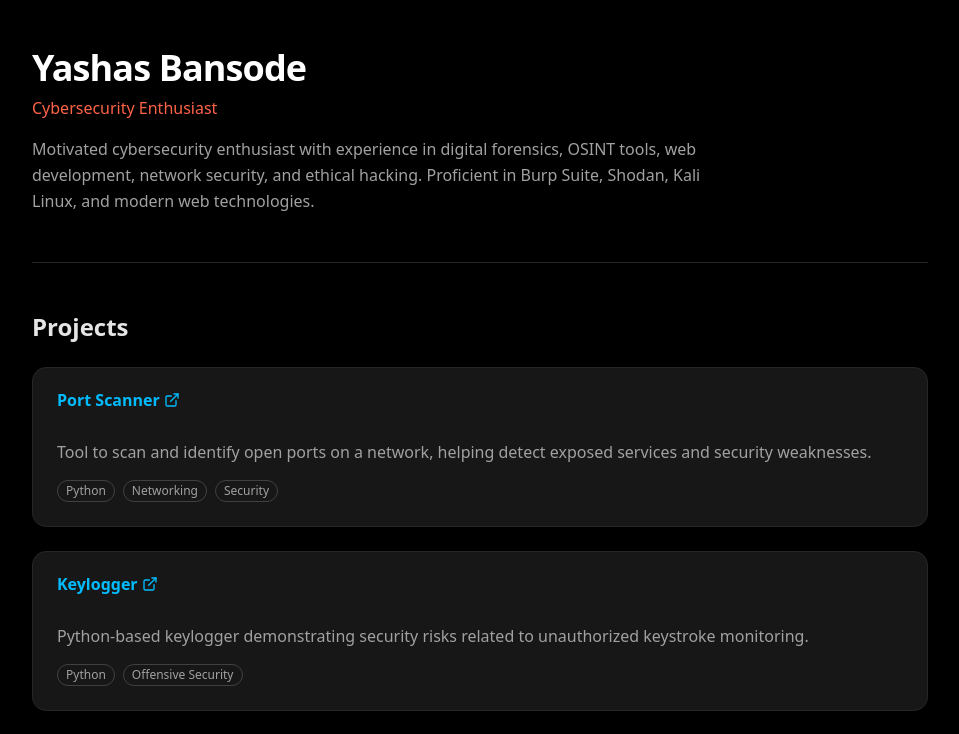
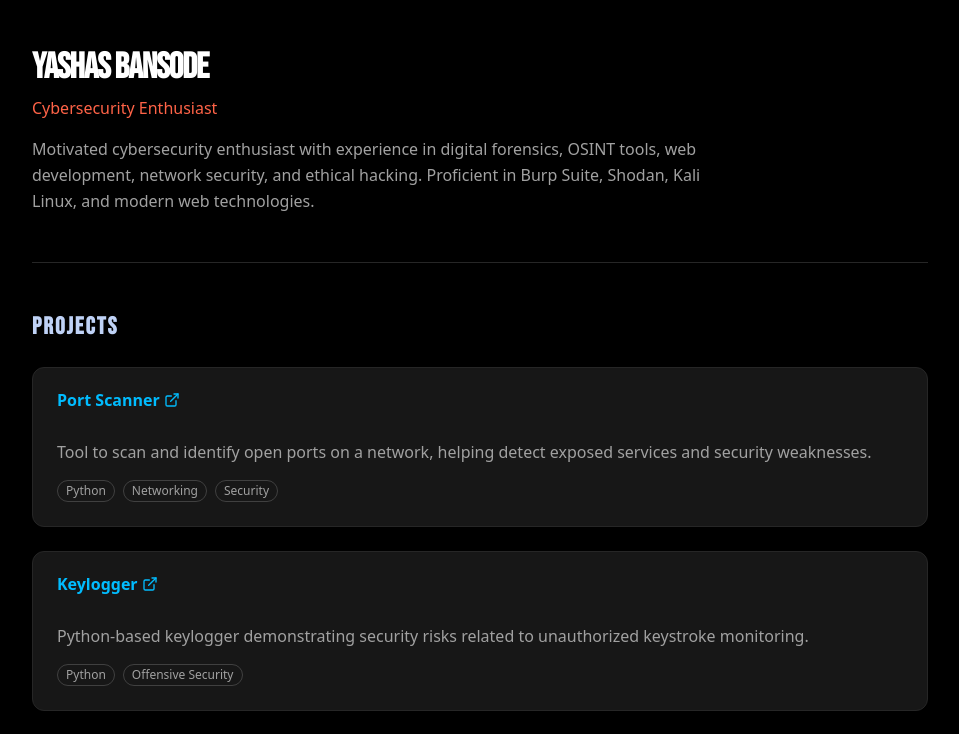
Before and after one commit to yashas0510/portfolio, a React (Vite) app in the folder portfolio/: page / in a window 1280 px wide. Shown: the top 734 px of the page, without its empty margins (160-1119 px from the left). Built offline with nearby package versions, Linux system fonts and the light colour scheme.

Commit message:
Updated index.css with cyber theme and cleaned index.html

```diff
--- a/portfolio/index.html
+++ b/portfolio/index.html
@@ -2,11 +2,19 @@
 <html lang="en">
   <head>
     <meta charset="UTF-8" />
-      <link href="/src/index.css" rel="stylesheet">
+
+    <!-- Viewport -->
+    <meta name="viewport" content="width=device-width, initial-scale=1.0" />
+
+    <!-- Fonts -->
+    <link href="https://fonts.googleapis.com/css2?family=Bebas+Neue&family=Inter:wght@400;500;600;700&display=swap" rel="stylesheet">
+
+    <!-- Favicon -->
     <link rel="icon" type="image/svg+xml" href="/vite.svg" />
-    <meta name="viewport" content="width=device-width, initial-scale=1.0" />
-    <title>portfolio</title>
+
+    <title>Portfolio</title>
   </head>
+
   <body>
     <div id="root"></div>
     <script type="module" src="/src/main.tsx"></script>
--- a/portfolio/src/index.css
+++ b/portfolio/src/index.css
@@ -2,122 +2,119 @@
 @import "tw-animate-css";
 
 @custom-variant dark (&:is(.dark *));
+
+/* =========================
+   THEME TOKENS
+========================= */
 
 @theme inline {
   --radius-sm: calc(var(--radius) - 4px);
   --radius-md: calc(var(--radius) - 2px);
   --radius-lg: var(--radius);
   --radius-xl: calc(var(--radius) + 4px);
-  --radius-2xl: calc(var(--radius) + 8px);
-  --radius-3xl: calc(var(--radius) + 12px);
-  --radius-4xl: calc(var(--radius) + 16px);
+
   --color-background: var(--background);
   --color-foreground: var(--foreground);
   --color-card: var(--card);
   --color-card-foreground: var(--card-foreground);
-  --color-popover: var(--popover);
-  --color-popover-foreground: var(--popover-foreground);
   --color-primary: var(--primary);
   --color-primary-foreground: var(--primary-foreground);
-  --color-secondary: var(--secondary);
-  --color-secondary-foreground: var(--secondary-foreground);
   --color-muted: var(--muted);
   --color-muted-foreground: var(--muted-foreground);
-  --color-accent: var(--accent);
-  --color-accent-foreground: var(--accent-foreground);
-  --color-destructive: var(--destructive);
   --color-border: var(--border);
   --color-input: var(--input);
   --color-ring: var(--ring);
-  --color-chart-1: var(--chart-1);
-  --color-chart-2: var(--chart-2);
-  --color-chart-3: var(--chart-3);
-  --color-chart-4: var(--chart-4);
-  --color-chart-5: var(--chart-5);
-  --color-sidebar: var(--sidebar);
-  --color-sidebar-foreground: var(--sidebar-foreground);
-  --color-sidebar-primary: var(--sidebar-primary);
-  --color-sidebar-primary-foreground: var(--sidebar-primary-foreground);
-  --color-sidebar-accent: var(--sidebar-accent);
-  --color-sidebar-accent-foreground: var(--sidebar-accent-foreground);
-  --color-sidebar-border: var(--sidebar-border);
-  --color-sidebar-ring: var(--sidebar-ring);
 }
 
+/* =========================
+   DARK CYBER THEME
+========================= */
+
 :root {
-  --radius: 0.625rem;
-  --background: oklch(1 0 0);
-  --foreground: oklch(0.145 0 0);
-  --card: oklch(1 0 0);
-  --card-foreground: oklch(0.145 0 0);
-  --popover: oklch(1 0 0);
-  --popover-foreground: oklch(0.145 0 0);
-  --primary: oklch(0.205 0 0);
-  --primary-foreground: oklch(0.985 0 0);
-  --secondary: oklch(0.97 0 0);
-  --secondary-foreground: oklch(0.205 0 0);
-  --muted: oklch(0.97 0 0);
-  --muted-foreground: oklch(0.556 0 0);
-  --accent: oklch(0.97 0 0);
-  --accent-foreground: oklch(0.205 0 0);
-  --destructive: oklch(0.577 0.245 27.325);
-  --border: oklch(0.922 0 0);
-  --input: oklch(0.922 0 0);
-  --ring: oklch(0.708 0 0);
-  --chart-1: oklch(0.646 0.222 41.116);
-  --chart-2: oklch(0.6 0.118 184.704);
-  --chart-3: oklch(0.398 0.07 227.392);
-  --chart-4: oklch(0.828 0.189 84.429);
-  --chart-5: oklch(0.769 0.188 70.08);
-  --sidebar: oklch(0.985 0 0);
-  --sidebar-foreground: oklch(0.145 0 0);
-  --sidebar-primary: oklch(0.205 0 0);
-  --sidebar-primary-foreground: oklch(0.985 0 0);
-  --sidebar-accent: oklch(0.97 0 0);
-  --sidebar-accent-foreground: oklch(0.205 0 0);
-  --sidebar-border: oklch(0.922 0 0);
-  --sidebar-ring: oklch(0.708 0 0);
+  --radius: 0.5rem;
+
+  /* Base Background */
+  --background: #0b1220;
+  --foreground: #ffffff;
+
+  /* Cards */
+  --card: #3e4651;
+  --card-foreground: #ffffff;
+
+  /* Primary Accent (Blue Border) */
+  --primary: #4a6fb3;
+  --primary-foreground: #ffffff;
+
+  /* Muted Text */
+  --muted: #1f2c47;
+  --muted-foreground: #c7d1e0;
+
+  /* Borders */
+  --border: #4a6fb3;
+  --input: #2a3446;
+  --ring: #5d87d6;
 }
 
+/* Keep same for dark since this is already dark */
 .dark {
-  --background: oklch(0.145 0 0);
-  --foreground: oklch(0.985 0 0);
-  --card: oklch(0.205 0 0);
-  --card-foreground: oklch(0.985 0 0);
-  --popover: oklch(0.205 0 0);
-  --popover-foreground: oklch(0.985 0 0);
-  --primary: oklch(0.922 0 0);
-  --primary-foreground: oklch(0.205 0 0);
-  --secondary: oklch(0.269 0 0);
-  --secondary-foreground: oklch(0.985 0 0);
-  --muted: oklch(0.269 0 0);
-  --muted-foreground: oklch(0.708 0 0);
-  --accent: oklch(0.269 0 0);
-  --accent-foreground: oklch(0.985 0 0);
-  --destructive: oklch(0.704 0.191 22.216);
-  --border: oklch(1 0 0 / 10%);
-  --input: oklch(1 0 0 / 15%);
-  --ring: oklch(0.556 0 0);
-  --chart-1: oklch(0.488 0.243 264.376);
-  --chart-2: oklch(0.696 0.17 162.48);
-  --chart-3: oklch(0.769 0.188 70.08);
-  --chart-4: oklch(0.627 0.265 303.9);
-  --chart-5: oklch(0.645 0.246 16.439);
-  --sidebar: oklch(0.205 0 0);
-  --sidebar-foreground: oklch(0.985 0 0);
-  --sidebar-primary: oklch(0.488 0.243 264.376);
-  --sidebar-primary-foreground: oklch(0.985 0 0);
-  --sidebar-accent: oklch(0.269 0 0);
-  --sidebar-accent-foreground: oklch(0.985 0 0);
-  --sidebar-border: oklch(1 0 0 / 10%);
-  --sidebar-ring: oklch(0.556 0 0);
+  --background: #0b1220;
+  --foreground: #ffffff;
+  --card: #3e4651;
+  --card-foreground: #ffffff;
+  --primary: #4a6fb3;
+  --primary-foreground: #ffffff;
+  --muted: #1f2c47;
+  --muted-foreground: #c7d1e0;
+  --border: #4a6fb3;
+  --input: #2a3446;
+  --ring: #5d87d6;
 }
+
+/* =========================
+   GLOBAL BASE STYLES
+========================= */
 
 @layer base {
   * {
-    @apply border-border outline-ring/50;
+    @apply border-border;
   }
+
   body {
     @apply bg-background text-foreground;
+    font-family: 'Inter', sans-serif;
+
+    /* Dot Grid Background */
+    background-image: radial-gradient(#1e2a44 1px, transparent 1px);
+    background-size: 22px 22px;
+  }
+
+  h1, h2, h3 {
+    font-family: 'Bebas Neue', sans-serif;
+    letter-spacing: 2px;
+    text-transform: uppercase;
+    color: #bfd2f6;
   }
 }
+
+/* =========================
+   CHALLENGE CARD STYLE
+========================= */
+
+@layer components {
+  .challenge-card {
+    @apply bg-card text-card-foreground border-4 p-10 text-center transition-all duration-200;
+    border-color: #4a6fb3;
+    box-shadow: 8px 8px 0px #000000;
+  }
+
+  .challenge-card:hover {
+    transform: translateY(-4px);
+    border-color: #5d87d6;
+  }
+
+  .challenge-active {
+    background-color: #1dbbae;
+    border-color: #4a6fb3;
+    color: #ffffff;
+  }
+}
```
